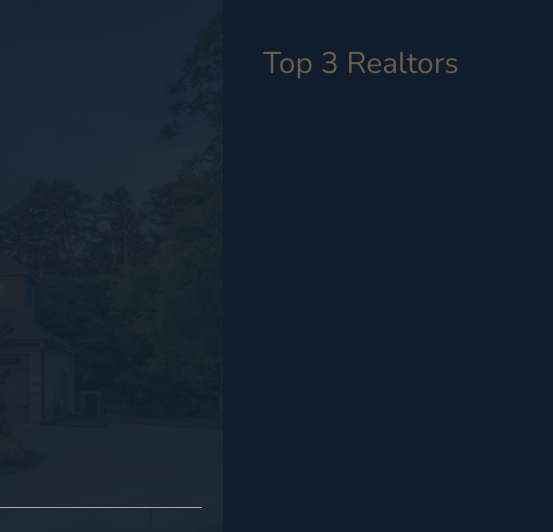
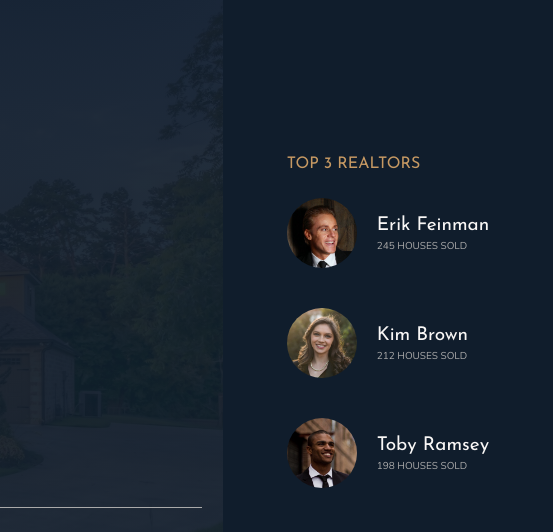
Before and after one commit to podenborg/advanced-css-nexter, a website: page index.html in a window 1280 px wide. Shown: the top 532 px of the page, 727-1280 px from the left. Drawn offline with nearby package versions, Linux system fonts and the light colour scheme.

Commit message:
Build Realtors section

```diff
--- a/index.html
+++ b/index.html
@@ -31,7 +31,26 @@
         </header>
 
         <div class="realtors">
-            Top 3 Realtors
+            <h3 class="heading-3">Top 3 Realtors</h3>
+            <div class="realtors__list">
+                <img src="img/realtor-1.jpeg" alt="Realtor 1" class="realtors__img">
+                <div class="realtors__details">
+                    <h4 class="heading-4 heading-4--light">Erik Feinman</h4>
+                    <p class="realtors__sold">245 houses sold</p>
+                </div>
+
+                <img src="img/realtor-2.jpeg" alt="Realtor 2" class="realtors__img">
+                <div class="realtors__details">
+                    <h4 class="heading-4 heading-4--light">Kim Brown</h4>
+                    <p class="realtors__sold">212 houses sold</p>
+                </div>
+
+                <img src="img/realtor-3.jpeg" alt="Realtor 3" class="realtors__img">
+                <div class="realtors__details">
+                    <h4 class="heading-4 heading-4--light">Toby Ramsey</h4>
+                    <p class="realtors__sold">198 houses sold</p>
+                </div>
+            </div>
         </div>
 
         <section class="features">
--- a/sass/_realtors.scss
+++ b/sass/_realtors.scss
@@ -1,4 +1,31 @@
 .realtors {
   background-color: $color-secondary;
   grid-column: col-start 7 / full-end;
+  padding: 3rem;
+
+  display: grid;
+  align-content: center;
+  justify-content: center;
+  grid-row-gap: 2rem;
+
+  &__list {
+    display: grid;
+    grid-template-columns: min-content max-content;
+    grid-column-gap: 2rem;
+    grid-row-gap: 5vh;
+    align-items: center;
+  }
+
+  &__img {
+    width: 7rem;
+    border-radius: 50%;
+    display: block;
+  }
+
+  &__sold {
+    font-size: 1rem;
+    text-transform: uppercase;
+    color: $color-grey-light-2;
+    margin-top: -3px;
+  }
 }
```
Also changed, not shown: css/style.css.
